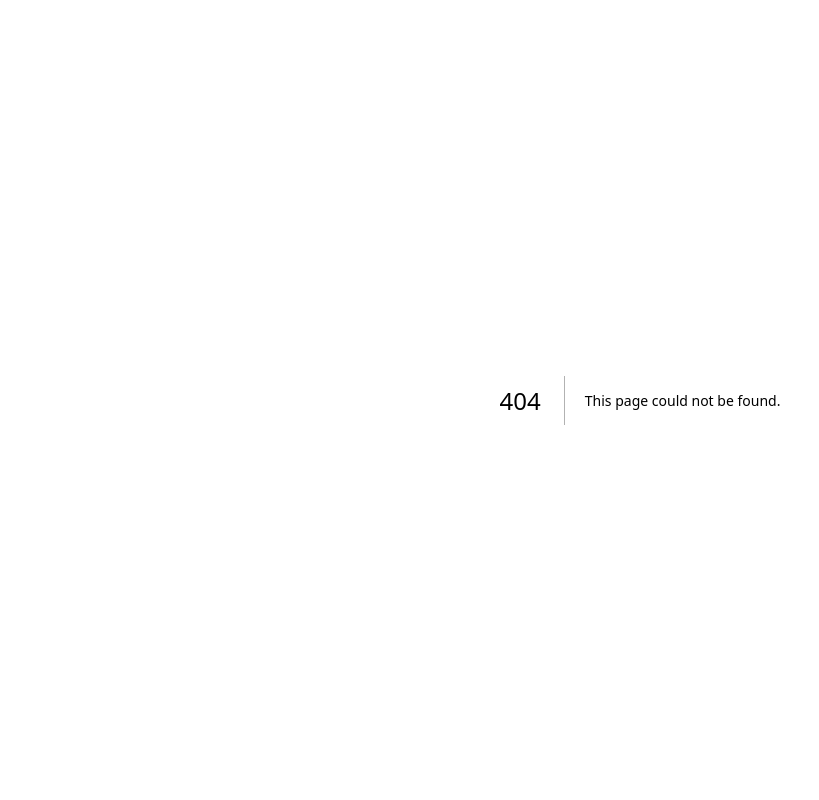
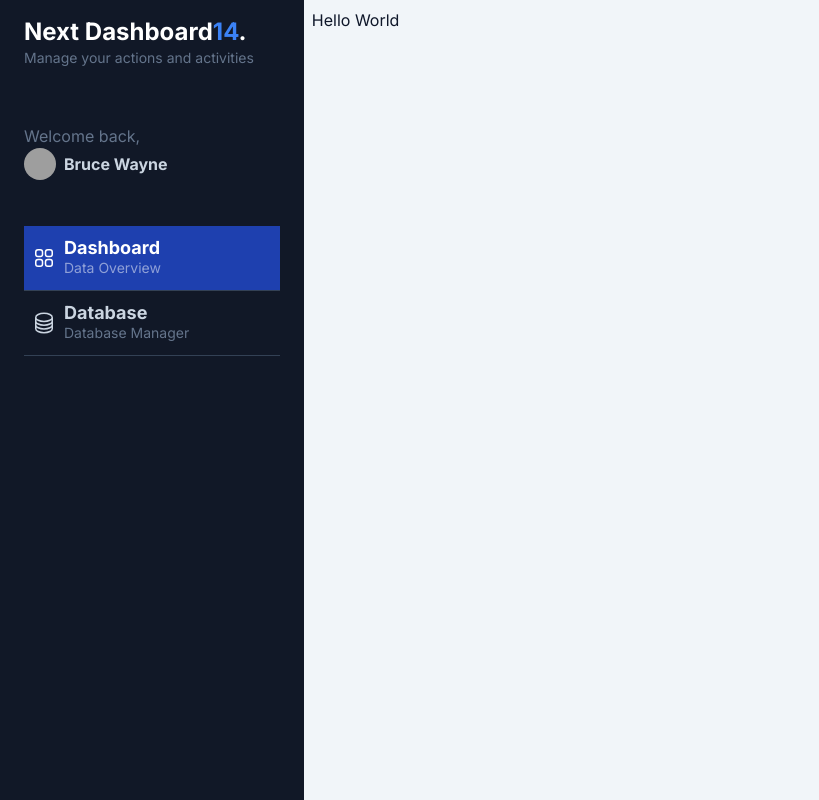
Before and after one commit to jorgeramos2068/next-app-02-dashboard, a Next.js app: page /dashboard/counter in a window 1280 px wide. Before the commit this address had no page. Shown: the whole page, without its empty margins (0-819 px from the left). Built offline with nearby package versions, Linux system fonts and the light colour scheme; grey boxes are pictures that could not be loaded.

Commit message:
feat: add dashboard and sidebar components

```diff
--- a/next.config.mjs
+++ b/next.config.mjs
@@ -1,4 +1,13 @@
 /** @type {import('next').NextConfig} */
-const nextConfig = {};
+const nextConfig = {
+  images: {
+    remotePatterns: [
+      {
+        protocol: 'https',
+        hostname: 'images.unsplash.com',
+      },
+    ],
+  },
+};
 
 export default nextConfig;
--- /dev/null
+++ b/src/app/dashboard/counter/page.tsx
@@ -0,0 +1,7 @@
+export default function Page() {
+  return (
+    <div>
+      <h1>Hello World</h1>
+    </div>
+  );
+}
--- /dev/null
+++ b/src/app/dashboard/layout.tsx
@@ -0,0 +1,12 @@
+import { Sidebar } from '@/components';
+
+export default function DashboardLayout({ children }: { children: React.ReactNode }) {
+  return (
+    <div className="bg-slate-100 overflow-y-scroll w-screen h-screen antialiased text-slate-300 selection:bg-blue-600 selection:text-white">
+      <div className="flex">
+        <Sidebar />
+        <div className="p-2 w-full text-slate-900">{children}</div>
+      </div>
+    </div>
+  );
+}
--- a/src/app/page.tsx
+++ b/src/app/page.tsx
@@ -1,7 +1,5 @@
+import { redirect } from 'next/navigation';
+
 export default function HomePage() {
-  return (
-    <div>
-      <h1>Hello World</h1>
-    </div>
-  );
+  redirect('/dashboard/counter');
 }
--- /dev/null
+++ b/src/components/index.ts
@@ -0,0 +1 @@
+export { Sidebar } from './sidebar';
--- /dev/null
+++ b/src/components/sidebar.tsx
@@ -0,0 +1,82 @@
+import * as React from 'react';
+import Image from 'next/image';
+
+export const Sidebar: React.FC = () => {
+  return (
+    <div id="menu" className="bg-gray-900 min-h-screen z-10 text-slate-300 w-[400px] left-0 h-screen overflow-y-scroll">
+      <div id="logo" className="my-4 px-6">
+        <h1 className="text-lg md:text-2xl font-bold text-white">
+          Next Dashboard<span className="text-blue-500">14</span>.
+        </h1>
+        <p className="text-slate-500 text-sm">Manage your actions and activities</p>
+      </div>
+      <div id="profile" className="px-6 py-10">
+        <p className="text-slate-500">Welcome back,</p>
+        <a href="#" className="inline-flex space-x-2 items-center">
+          <span>
+            <Image
+              className="rounded-full w-8 h-8"
+              src="https://images.unsplash.com/photo-1542909168-82c3e7fdca5c"
+              alt="User's picture"
+              width={50}
+              height={50}
+            />
+          </span>
+          <span className="text-sm md:text-base font-bold">Bruce Wayne</span>
+        </a>
+      </div>
+      <div id="nav" className="w-full px-6">
+        <a
+          href="#"
+          className="w-full px-2 inline-flex space-x-2 items-center border-b border-slate-700 py-3 bg-blue-800 hover:bg-white/5 transition ease-linear duration-150"
+        >
+          <div>
+            <svg
+              xmlns="http://www.w3.org/2000/svg"
+              fill="none"
+              viewBox="0 0 24 24"
+              strokeWidth="1.5"
+              stroke="currentColor"
+              className="w-6 h-6 text-white"
+            >
+              <path
+                strokeLinecap="round"
+                strokeLinejoin="round"
+                d="M3.75 6A2.25 2.25 0 016 3.75h2.25A2.25 2.25 0 0110.5 6v2.25a2.25 2.25 0 01-2.25 2.25H6a2.25 2.25 0 01-2.25-2.25V6zM3.75 15.75A2.25 2.25 0 016 13.5h2.25a2.25 2.25 0 012.25 2.25V18a2.25 2.25 0 01-2.25 2.25H6A2.25 2.25 0 013.75 18v-2.25zM13.5 6a2.25 2.25 0 012.25-2.25H18A2.25 2.25 0 0120.25 6v2.25A2.25 2.25 0 0118 10.5h-2.25a2.25 2.25 0 01-2.25-2.25V6zM13.5 15.75a2.25 2.25 0 012.25-2.25H18a2.25 2.25 0 012.25 2.25V18A2.25 2.25 0 0118 20.25h-2.25A2.25 2.25 0 0113.5 18v-2.25z"
+              />
+            </svg>
+          </div>
+          <div className="flex flex-col">
+            <span className="text-lg font-bold leading-5 text-white">Dashboard</span>
+            <span className="text-sm text-white/50 hidden md:block">Data Overview</span>
+          </div>
+        </a>
+        <a
+          href="#"
+          className="w-full px-2 inline-flex space-x-2 items-center border-b border-slate-700 py-3 hover:bg-white/5 transition ease-linear duration-150"
+        >
+          <div>
+            <svg
+              xmlns="http://www.w3.org/2000/svg"
+              fill="none"
+              viewBox="0 0 24 24"
+              strokeWidth="1.5"
+              stroke="currentColor"
+              className="w-6 h-6"
+            >
+              <path
+                strokeLinecap="round"
+                strokeLinejoin="round"
+                d="M20.25 6.375c0 2.278-3.694 4.125-8.25 4.125S3.75 8.653 3.75 6.375m16.5 0c0-2.278-3.694-4.125-8.25-4.125S3.75 4.097 3.75 6.375m16.5 0v11.25c0 2.278-3.694 4.125-8.25 4.125s-8.25-1.847-8.25-4.125V6.375m16.5 0v3.75m-16.5-3.75v3.75m16.5 0v3.75C20.25 16.153 16.556 18 12 18s-8.25-1.847-8.25-4.125v-3.75m16.5 0c0 2.278-3.694 4.125-8.25 4.125s-8.25-1.847-8.25-4.125"
+              />
+            </svg>
+          </div>
+          <div className="flex flex-col">
+            <span className="text-lg text-slate-300 font-bold leading-5">Database</span>
+            <span className="text-sm text-slate-500 hidden md:block">Database Manager</span>
+          </div>
+        </a>
+      </div>
+    </div>
+  );
+};
```
